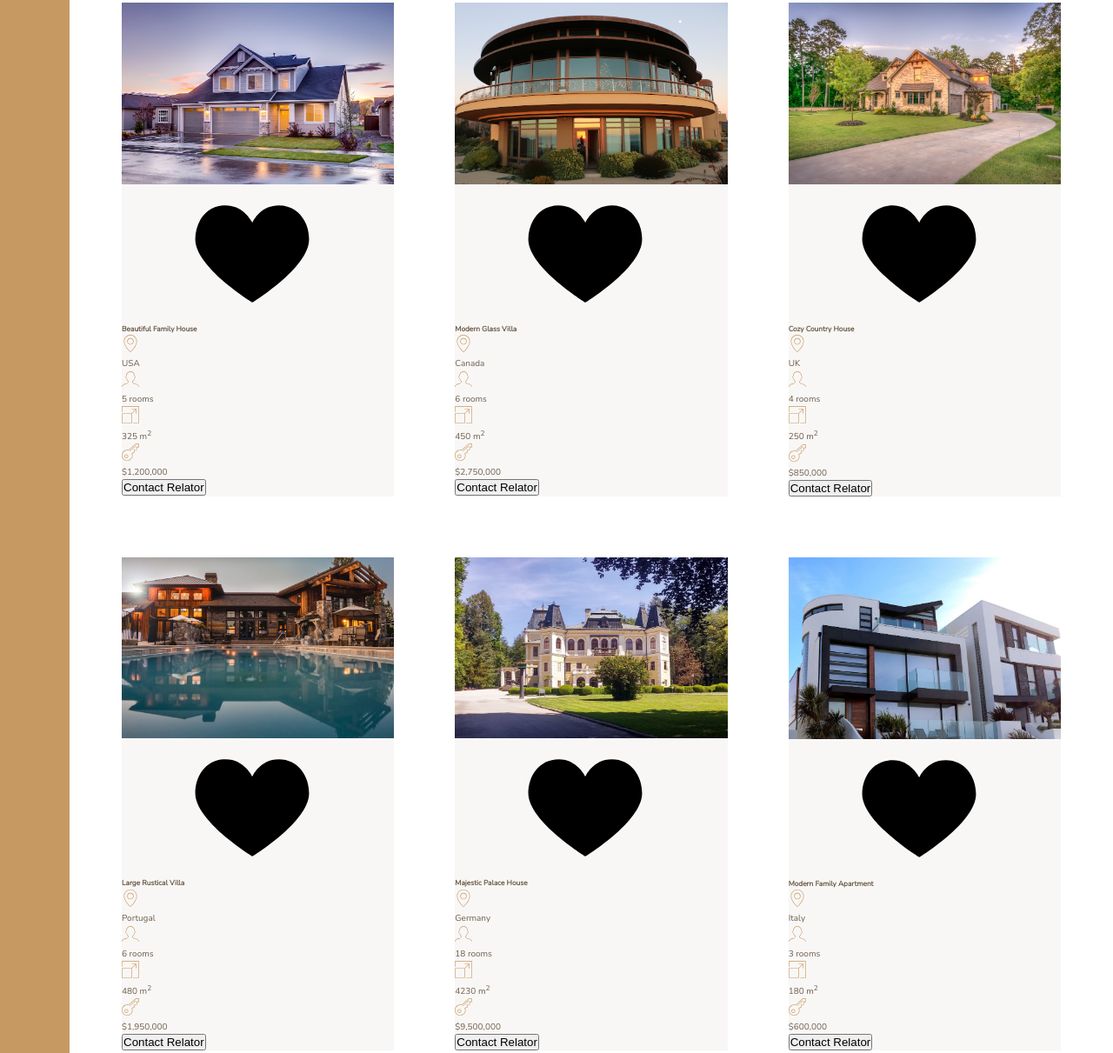
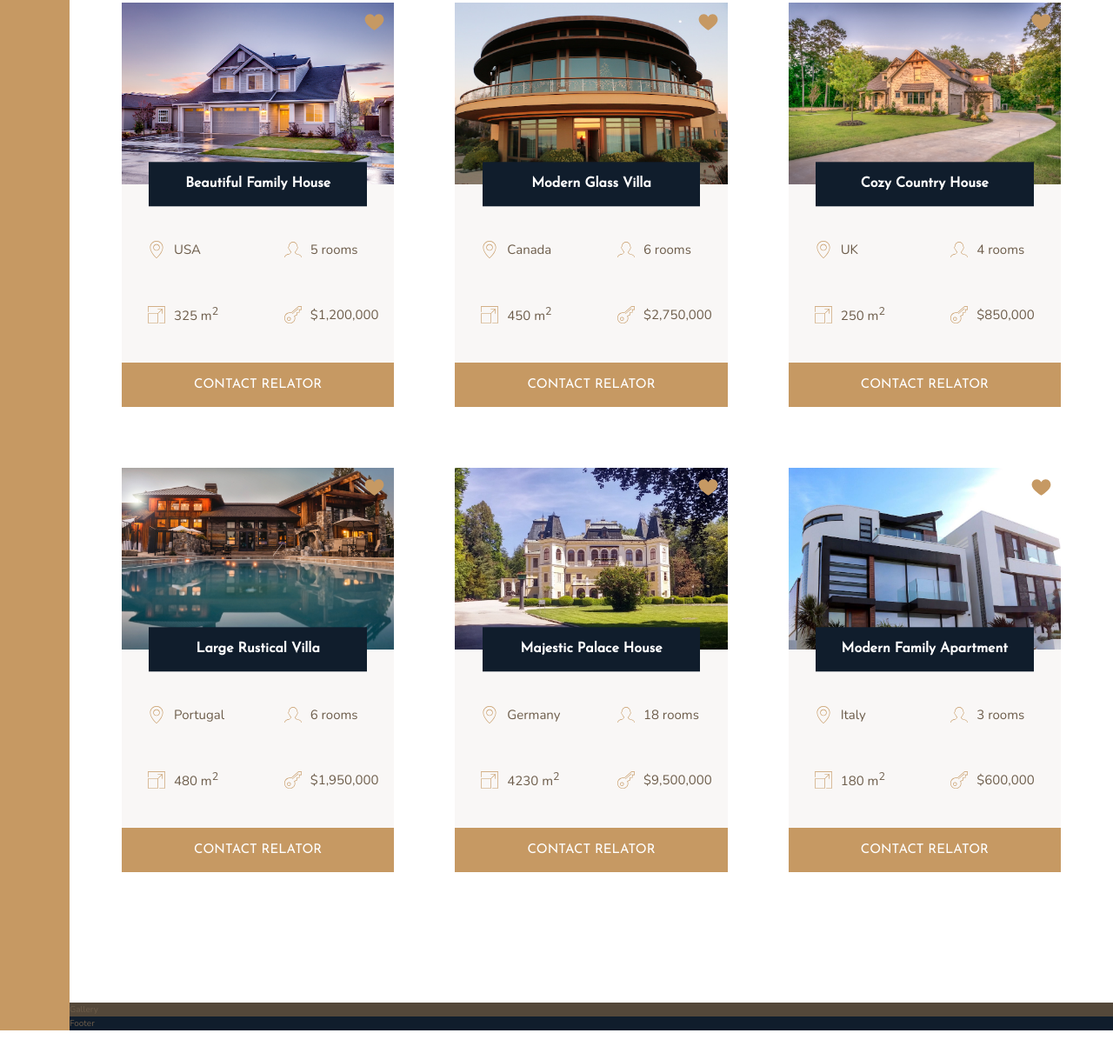
Before and after one commit to Leeyanhawrt/nexter, a website: page index.html in a window 1280 px wide. Shown: the part 2033-3244 px from the top of the page at 87% size. After the commit the page ends 3218 px from the top, so only its background shows below. Drawn offline with nearby package versions, Linux system fonts and the light colour scheme.

Commit message:
Finish house cards section

```diff
--- a/index.html
+++ b/index.html
@@ -141,7 +141,7 @@
           </svg>
           <p>$1,200,000</p>
         </div>
-        <button class="cta">Contact Relator</button>
+        <button class="btn home__btn">Contact Relator</button>
       </div>
 
       <div class="home">
@@ -174,7 +174,7 @@
           </svg>
           <p>$2,750,000</p>
         </div>
-        <button class="cta">Contact Relator</button>
+        <button class="btn home__btn">Contact Relator</button>
       </div>
 
       <div class="home">
@@ -207,7 +207,7 @@
           </svg>
           <p>$850,000</p>
         </div>
-        <button class="cta">Contact Relator</button>
+        <button class="btn home__btn">Contact Relator</button>
       </div>
 
       <div class="home">
@@ -240,7 +240,7 @@
           </svg>
           <p>$1,950,000</p>
         </div>
-        <button class="cta">Contact Relator</button>
+        <button class="btn home__btn">Contact Relator</button>
       </div>
 
       <div class="home">
@@ -273,7 +273,7 @@
           </svg>
           <p>$9,500,000</p>
         </div>
-        <button class="cta">Contact Relator</button>
+        <button class="btn home__btn">Contact Relator</button>
       </div>
 
       <div class="home">
@@ -306,7 +306,7 @@
           </svg>
           <p>$600,000</p>
         </div>
-        <button class="cta">Contact Relator</button>
+        <button class="btn home__btn">Contact Relator</button>
       </div>
     </section>
 
--- a/sass/_homes.scss
+++ b/sass/_homes.scss
@@ -10,27 +10,68 @@
 .home {
   background-color: $color-grey-light-1;
 
+  display: grid;
+  grid-template-columns: repeat(2, 1fr);
+  grid-row-gap: 3.5rem;
+
   &__img {
     width: 100%;
+    grid-column: 1 / -1;
+    grid-row: 1 / 2;
+    z-index: 1;
   }
 
   &__like {
+    grid-row: 1 / 2;
+    grid-column: 2 / 3;
+    fill: $color-primary;
+    height: 2.5rem;
+    width: 2.5rem;
+    z-index: 2;
+    justify-self: end;
+    margin: 1rem;
+    font-weight: 400;
   }
 
   &__name {
+    grid-row: 1 / 2;
+    z-index: 3;
+    grid-column: 1 / -1;
+    justify-self: center;
+    align-self: end;
+    width: 80%;
+    font-family: $font-display;
+    font-size: 1.6rem;
+    text-align: center;
+    padding: 1.25rem;
+    background-color: $color-secondary;
+    color: #fff;
+    transform: translateY(50%);
+  }
+
+  &__location,
+  &__rooms {
+    margin-top: 2rem;
   }
 
   &__location,
   &__rooms,
   &__area,
   &__price {
+    font-size: 1.5rem;
+    margin-left: 2rem;
+
+    display: flex;
+    align-items: center;
     svg {
       fill: $color-primary;
       height: 2rem;
       width: 2rem;
-    }
-
-    p {
+      margin-right: 1rem;
     }
   }
+
+  &__btn {
+    grid-column: 1 / -1;
+  }
 }
```
Also changed, not shown: css/style.css.
